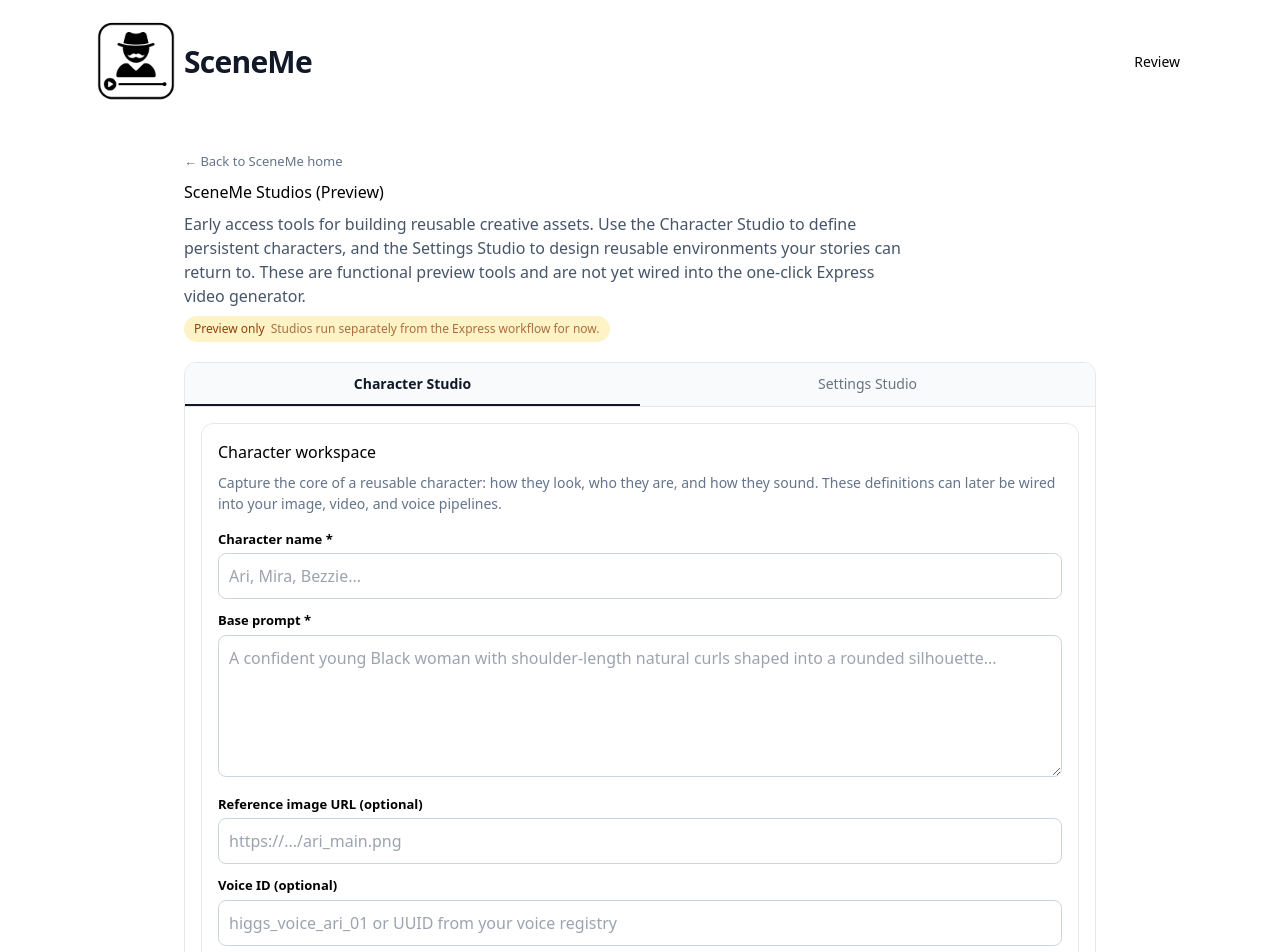
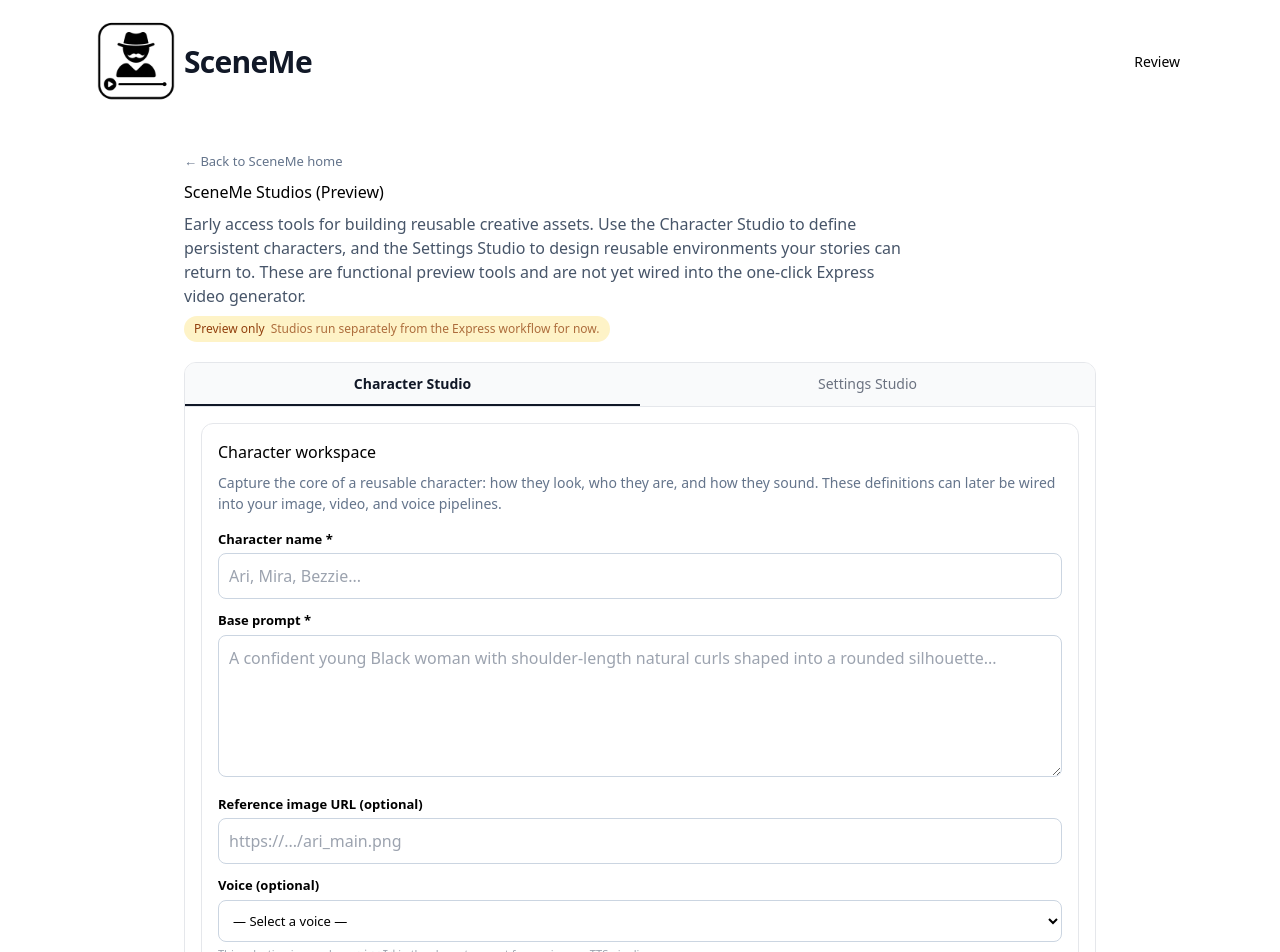
Before and after one commit to JSebree/ai-wizard, a React (Vite) app: page /studios in a window 1280 px wide. Shown: the top 952 px of the page. Built offline with nearby package versions, Linux system fonts and the light colour scheme.

Commit message:
updating character studio with voice picker

```diff
--- a/src/studios/CharacterStudioDemo.jsx
+++ b/src/studios/CharacterStudioDemo.jsx
@@ -1,6 +1,16 @@
 import React, { useState, useEffect } from "react";
 
+
 const STORAGE_KEY = "sceneme.characters";
+
+// Temporary voice presets for the Character Studio.
+// TODO: Replace with your shared VOICE_PRESETS or dynamic registry.
+const VOICE_PRESETS = [
+  "voice_narrator_warm",
+  "voice_confident_host_female",
+  "voice_casual_friend_male",
+  "voice_child_playful",
+];
 
 export default function CharacterStudioDemo() {
   const [name, setName] = useState("");
@@ -180,11 +190,9 @@
                 marginBottom: 4,
               }}
             >
-              Voice ID (optional)
+              Voice (optional)
             </label>
-            <input
-              type="text"
-              placeholder="higgs_voice_ari_01 or UUID from your voice registry"
+            <select
               value={voiceId}
               onChange={(e) => setVoiceId(e.target.value)}
               style={{
@@ -192,8 +200,21 @@
                 padding: 10,
                 borderRadius: 8,
                 border: "1px solid #CBD5E1",
+                background: "#FFFFFF",
+                fontSize: 13,
               }}
-            />
+            >
+              <option value="">— Select a voice —</option>
+              {VOICE_PRESETS.map((v) => (
+                <option key={v} value={v}>
+                  {v}
+                </option>
+              ))}
+            </select>
+            <p style={{ marginTop: 4, fontSize: 11, color: "#9CA3AF" }}>
+              This selection is saved as <code>voiceId</code> in the character asset for use in your
+              TTS pipeline.
+            </p>
           </div>
 
           {error && (
```
